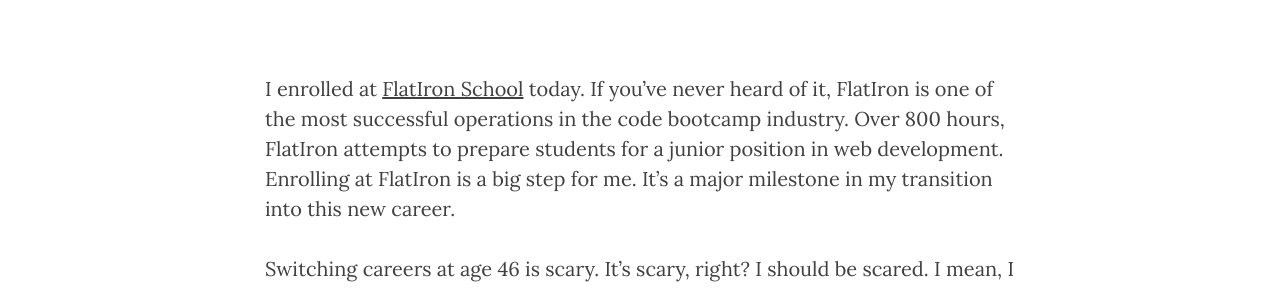
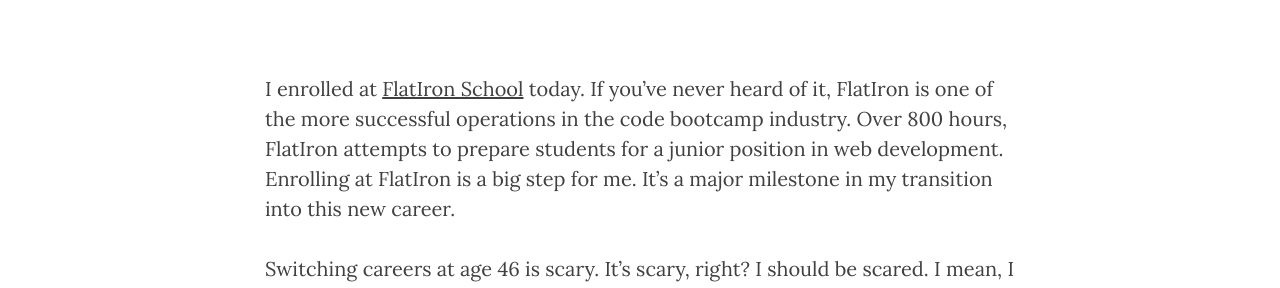
Before and after one commit to julianjohannesen/julianjohannesen.github.io, a Jekyll site: the page built from _posts/2018-02-10-i_got_this.markdown, in a window 1280 px wide and 900 px high. Shown: the part 413-701 px from the top of the window. Built offline with Jekyll 4.4.1, drawn with Linux system fonts in a browser that asks for light colours; nearby versions of some CDN libraries.

Commit message:
Updating my blog post.

```diff
--- a/_posts/2018-02-10-i_got_this.markdown
+++ b/_posts/2018-02-10-i_got_this.markdown
@@ -5,7 +5,7 @@ date:       2018-02-10 00:05:22 -0500
 permalink:  i_got_this
 ---
 
-<p>I enrolled at <a href="http://flatironschool.com">FlatIron School</a> today. If you’ve never heard of it, FlatIron is one of the most successful operations in the code bootcamp industry. Over 800 hours, FlatIron attempts to prepare students for a junior position in web development. Enrolling at FlatIron is a big step for me. It’s a major milestone in my transition into this new career.</p>
+<p>I enrolled at <a href="http://flatironschool.com">FlatIron School</a> today. If you’ve never heard of it, FlatIron is one of the more successful operations in the code bootcamp industry. Over 800 hours, FlatIron attempts to prepare students for a junior position in web development. Enrolling at FlatIron is a big step for me. It’s a major milestone in my transition into this new career.</p>
 
 <p>Switching careers at age 46 is scary. It’s scary, right? I should be scared. I mean, I just left my job of 12 years - a job I loved at a nonprofit doing absolutely amazing work - to embark on a new career in a field about which I know very little. What if things don’t work out? How will I pay my mortgage? And I'm 46.  That's old! Can my brain even handle learning a skill like computer programming? </p>
 
```
